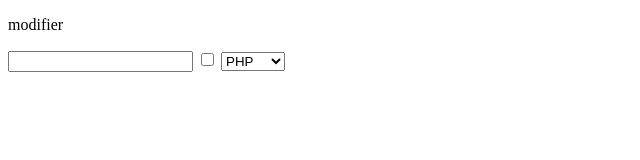
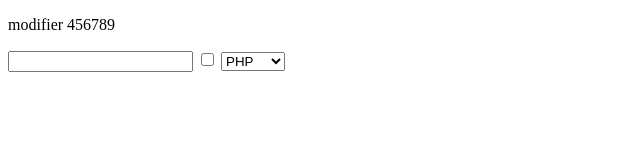
Before and after one commit to NguyenVanThuy84/DomProject1, a plain HTML site: page index.html in a window 1280 px wide. Shown: the full height of the page, 0-640 px from the left. Drawn offline with Linux system fonts and the light colour scheme.

Commit message:
Update index.html

```diff
--- a/index.html
+++ b/index.html
@@ -8,7 +8,7 @@
     <link rel="shortcut icon" href="./favicon/vnpt.png" type="image/x-icon">
 </head>
 <body>
-    <p>modifier</p>
+    <p>modifier 456789</p>
     <input type="text" class="input" name="text" id="text">
     <input type="checkbox" class="input" name="checkbox" id="checkbox">
     <select class="input" name="select" id="select">
```
